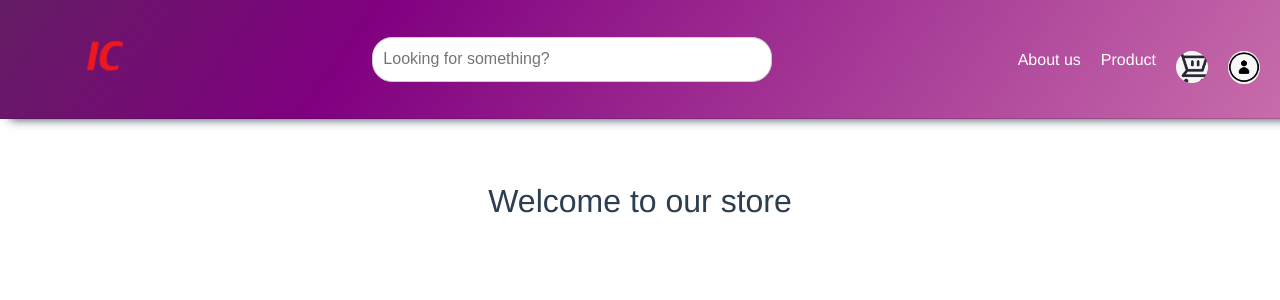
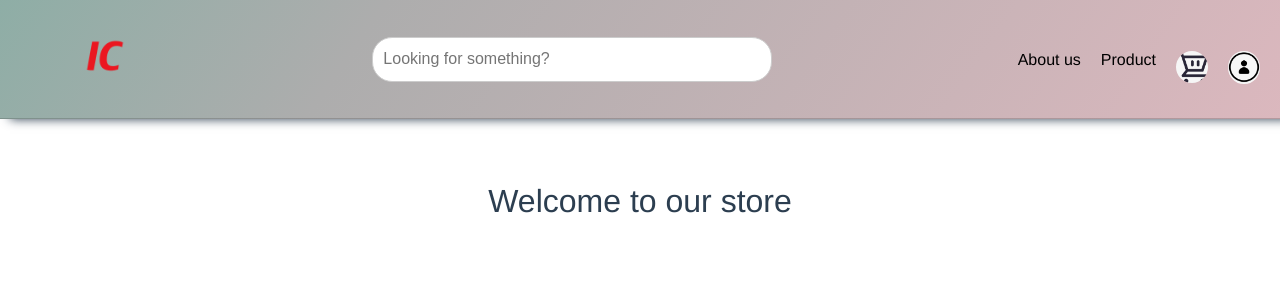
Before and after one commit to UnknownIsaac/Practica-Final, a Vue app in the folder shop/: page / in a window 1280 px wide. Shown: the top 300 px of the page. Built offline with nearby package versions, Linux system fonts and the light colour scheme.

Commit message:
change nav color

```diff
--- a/shop/src/App.vue
+++ b/shop/src/App.vue
@@ -45,7 +45,7 @@
   align-items: center;
   font-size: 20px;
   height: 10%;
-  background-image: linear-gradient(125deg, aqua, green, purple, pink);
+  background-image: linear-gradient(125deg, rgb(45, 170, 170), #23b08d, #adadad, pink);
   background-size: 400%;
   animation: bgmove 20s infinite;
 }
@@ -142,10 +142,10 @@ a:visited {
 }
 
 a:link {
-  color: white;
+  color: black;
 }
 
 a:hover {
-  color: rgba(179, 177, 177, 0.281);
+  color: rgba(8, 2, 2, 0.281);
 }
 </style>
```
